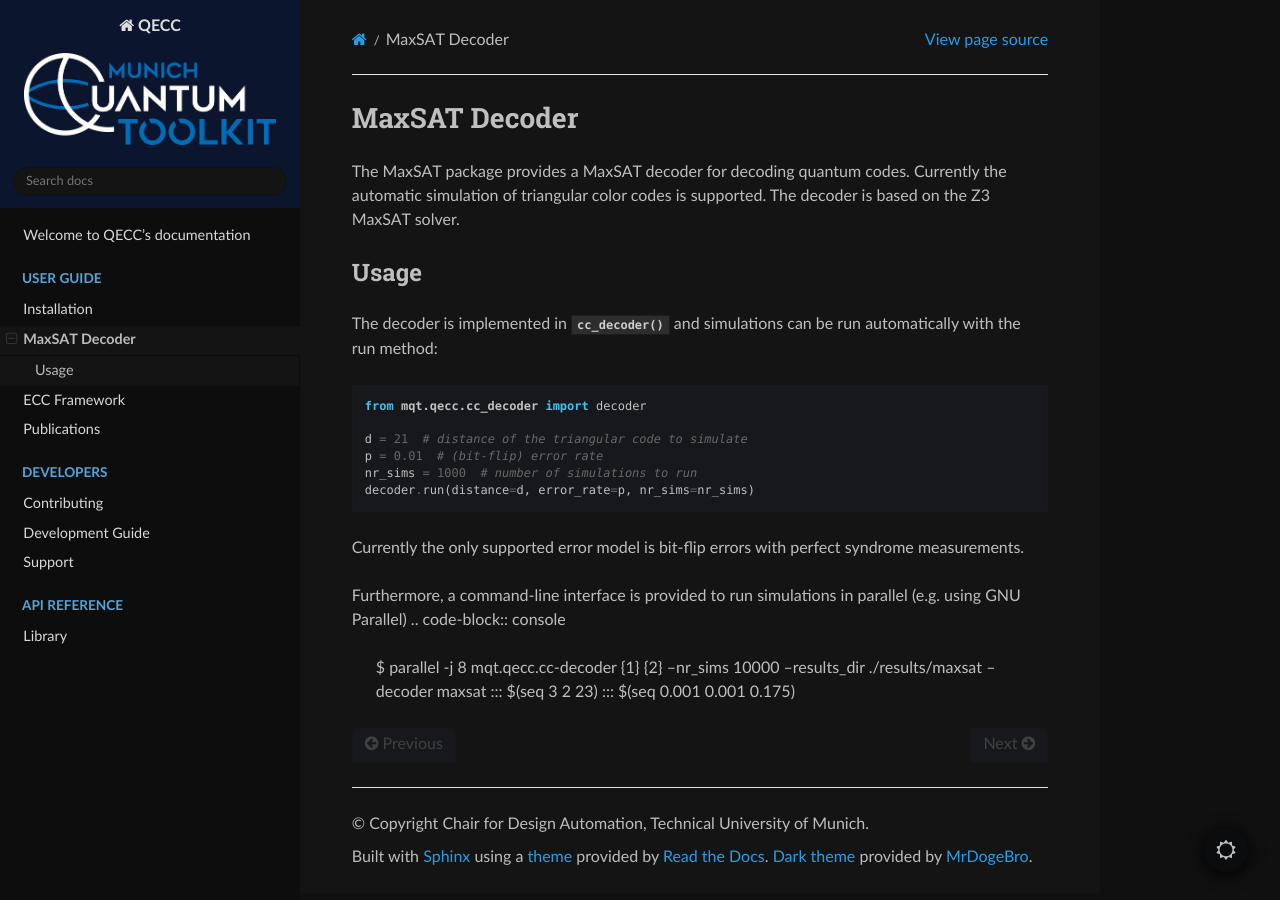
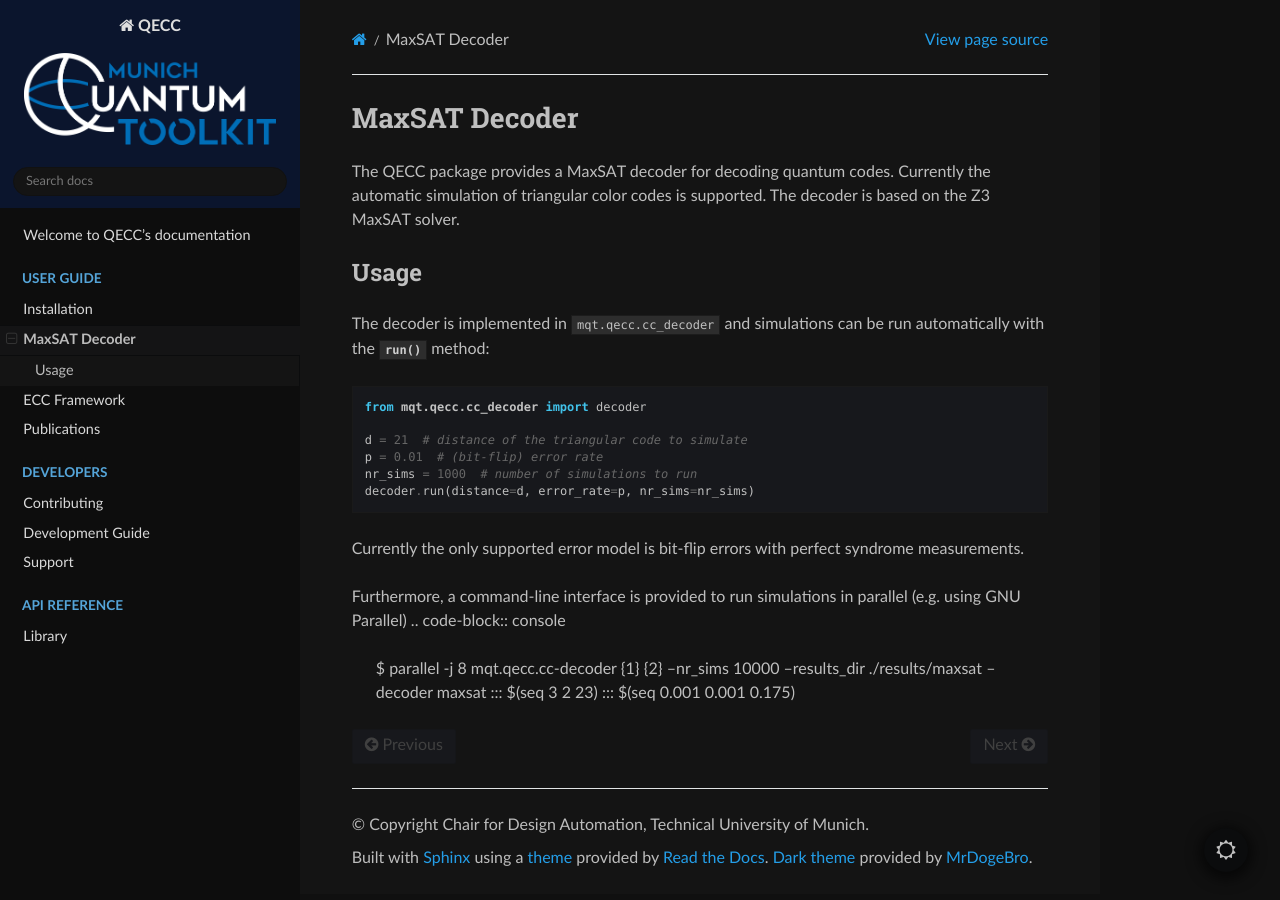
Before and after one commit to cda-tum/mqt-qecc, a Sphinx documentation site: the page built from docs/source/MaxSATDecoder.rst, in a window 1280 px wide. Built offline with Sphinx 7.4.7 and the Read the Docs theme 2.0.0, drawn with Linux system fonts in a browser that asks for light colours; the version number could not be read and is left out.

```diff
--- a/docs/source/MaxSATDecoder.rst
+++ b/docs/source/MaxSATDecoder.rst
@@ -1,13 +1,13 @@
 MaxSAT Decoder
-=============
+================
 
-The MaxSAT package provides a MaxSAT decoder for decoding quantum codes. Currently the automatic simulation of
+The QECC package provides a MaxSAT decoder for decoding quantum codes. Currently the automatic simulation of
 triangular color codes is supported. The decoder is based on the Z3 MaxSAT solver.
 
 Usage
 #####
 
-The decoder is implemented in :func:`~mqt.qecc.cc_decoder` and simulations can be run automatically with the run method:
+The decoder is implemented in ``mqt.qecc.cc_decoder`` and simulations can be run automatically with the :func:`~mqt.qecc.cc_decoder.run` method:
 
 .. code-block:: python
 
```
Also changed, not shown: 1 other file.
